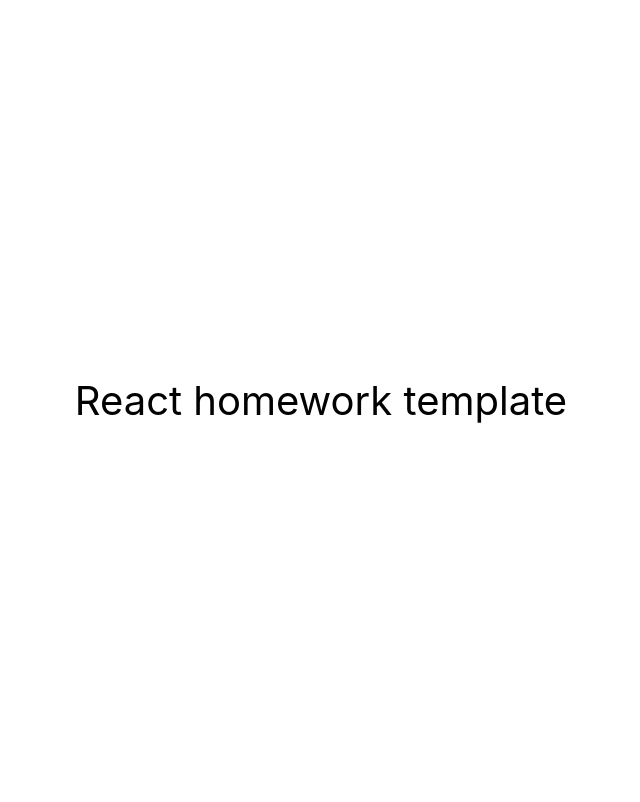
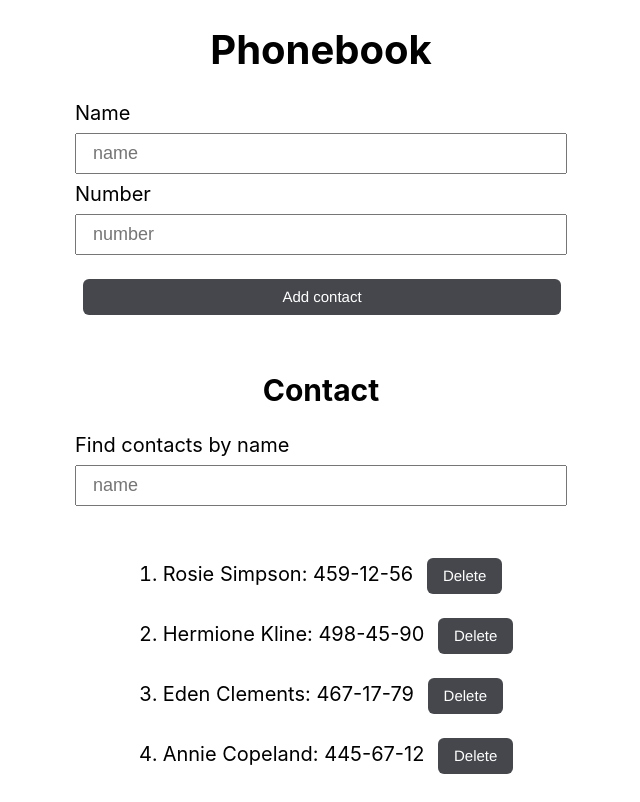
Before and after one commit to oleHxOleksuk/goit-react-hw-07-phonebook, a React (Create React App) app: page / in a window 1280 px wide. Shown: the whole page, without its empty margins (319-959 px from the left). Built offline with nearby package versions, Linux system fonts and the light colour scheme.

Commit message:
fwsveg34444

```diff
--- a/package.json
+++ b/package.json
@@ -1,17 +1,19 @@
 {
-  "name": "react-homework-template",
+  "name": "goit-react-hw-06-phonebook",
   "version": "0.1.0",
   "private": true,
-  "homepage": "https://goitacademy.github.io/react-homework-template/",
+  "homepage": "https://olehxoleksuk.github.io/goit-react-hw-06-phonebook/",
   "dependencies": {
     "@testing-library/jest-dom": "^5.16.3",
     "@testing-library/react": "^12.1.4",
     "@testing-library/user-event": "^13.5.0",
+    "nanoid": "^4.0.1",
     "react": "^18.1.0",
     "react-dom": "^18.1.0",
     "react-redux": "^8.0.5",
     "react-scripts": "5.0.1",
     "redux": "^4.2.1",
+    "sass": "^1.58.3",
     "web-vitals": "^2.1.3"
   },
   "scripts": {
--- a/src/components/App.jsx
+++ b/src/components/App.jsx
@@ -1,16 +1,9 @@
+import Phonebook from "./Phonebook/Phonebook";
+
 export const App = () => {
   return (
-    <div
-      style={{
-        height: '100vh',
-        display: 'flex',
-        justifyContent: 'center',
-        alignItems: 'center',
-        fontSize: 40,
-        color: '#010101'
-      }}
-    >
-      React homework template
+    <div>
+      <Phonebook/>
     </div>
   );
 };
--- /dev/null
+++ b/src/components/ContactForm/ContactForm.jsx
@@ -0,0 +1,59 @@
+import { Component } from 'react';
+import PropTypes from 'prop-types';
+import inititalState from './initialState';
+import styles from './form.module.scss';
+class ContactForm extends Component {
+  state = { ...inititalState };
+  handleSubmit = e => {
+    e.preventDefault();
+    const { onSubmit } = this.props;
+    onSubmit({ ...this.state });
+    this.reset();
+  };
+
+  reset() {
+    this.setState({ ...inititalState });
+  }
+
+  handleChange = ({ target }) => {
+    const { name, value } = target;
+    this.setState({
+      [name]: value,
+    });
+  };
+  render() {
+    const { handleChange, handleSubmit } = this;
+    const { name, number } = this.state;
+    return (
+      <form onSubmit={handleSubmit} className={styles.form}>
+          <label className={styles.formLabel}>Name</label>
+          <input
+            className={styles.formName}
+            pattern="^[a-zA-Zа-яА-Я]+(([' -][a-zA-Zа-яА-Я ])?[a-zA-Zа-яА-Я]*)*$"
+            value={name}
+            name="name"
+            onChange={handleChange}
+            placeholder="name"
+            required
+          />
+          <label className={styles.formLabel}>Number</label>
+          <input
+             className={styles.formNumber}
+            value={number}
+            name="number"
+            onChange={handleChange}
+            type="tel"
+            placeholder="number"
+            title="Phone number must be digits and can contain spaces, dashes, parentheses and can start with +"
+            pattern="\+?\d{1,4}?[-.\s]?\(?\d{1,3}?\)?[-.\s]?\d{1,4}[-.\s]?\d{1,4}[-.\s]?\d{1,9}"
+            required
+          />
+        <button className={styles.formBtn} type="submit">Add contact</button>
+      </form>
+    );
+  }
+}
+export default ContactForm;
+ContactForm.propTypes = {
+  onSubmit: PropTypes.func.isRequired,
+};
--- /dev/null
+++ b/src/components/ContactForm/form.module.scss
@@ -0,0 +1,40 @@
+.form {
+  display: flex;
+  flex-direction: column;
+}
+
+.formName,
+.formNumber {
+  display: flex;
+  flex-direction: column;
+  margin: 0.5rem auto;
+  align-items: center;
+  font-size: large;
+  text-align: left;
+  padding: 0.5rem 15rem 0.5rem 1rem;
+}
+
+.formBtn {
+  margin-top: 1rem;
+  margin-bottom: 2rem;
+  background-color: rgba(23, 26, 32, 0.8);
+  border: none;
+  border-radius: 6px;
+  color: #fff;
+  flex-grow: 1;
+  font-family: SFProText-Regular, Helvetica, Arial, sans-serif;
+  font-size: 15px;
+  height: 36px;
+  line-height: 20px;
+  margin-left: 8px;
+  margin-right: 6px;
+  min-width: 185px;
+  padding: 0 16px 0 16px;
+  color: white;
+  cursor: pointer;
+}
+
+.formBtn:hover {
+  background-color: rgba(23, 26, 32, 1);
+  cursor: pointer;
+}
--- /dev/null
+++ b/src/components/ContactForm/initialState.js
@@ -0,0 +1,6 @@
+const inititalState = {
+  name: '',
+  number: '',
+};
+
+export default inititalState;
--- /dev/null
+++ b/src/components/ContactList/ContactList.jsx
@@ -0,0 +1,37 @@
+import PropTypes from 'prop-types';
+import styles from './contactList.module.scss';
+const ContactList = ({ items, removeContact }) => {
+  const contacts = items.map(({ id, name, number }) => (
+    <li key={id}>
+      {name}: {number}{' '}
+      <button
+        className={styles.contactListItemBtn}
+        onClick={() => removeContact(id)}
+        type="button"
+      >
+        Delete
+      </button>
+    </li>
+  ));
+  return (
+    <div className={styles.wraperContactList}>
+      <ol className={styles.contactList}>{contacts}</ol>
+    </div>
+  );
+};
+export default ContactList;
+
+ContactList.defaultProps = {
+  items: [],
+};
+
+ContactList.propTypes = {
+  removeContact: PropTypes.func.isRequired,
+  items: PropTypes.arrayOf(
+    PropTypes.shape({
+      id: PropTypes.string.isRequired,
+      name: PropTypes.string.isRequired,
+      number: PropTypes.string.isRequired,
+    })
+  ),
+};
--- /dev/null
+++ b/src/components/ContactList/contactList.module.scss
@@ -0,0 +1,25 @@
+.contactListItemBtn {
+  margin-top: 1rem;
+  margin-bottom: 0.5rem;
+  align-items: right;
+  background-color: rgba(23, 26, 32, 0.8);
+  border: none;
+  border-radius: 6px;
+  color: #fff;
+  flex-grow: 1;
+  font-family: SFProText-Regular, Helvetica, Arial, sans-serif;
+  font-size: 15px;
+  height: 36px;
+  line-height: 20px;
+  margin-left: 8px;
+  margin-right: 6px;
+  min-width: 50px;
+  padding: 0 16px 0 16px;
+  color: white;
+  cursor: pointer;
+}
+
+.contactListItemBtn:hover {
+  background-color: rgba(23, 26, 32, 1);
+  cursor: pointer;
+}
--- /dev/null
+++ b/src/components/Filter/Filter.jsx
@@ -0,0 +1,16 @@
+import PropTypes from "prop-types";
+import styles from './filter.module.scss'
+
+const ContactFilter =({handleChange}) =>{
+  return(
+    <div>
+      <label className={styles.filterLabel}>Find contacts by name</label>
+      <input className={styles.filterName} name='filter' onChange={handleChange} placeholder='name'/>
+    </div>
+  )
+}
+export default ContactFilter;
+
+ContactFilter.propTypes = {
+  handleChange: PropTypes.func.isRequired,
+}
--- /dev/null
+++ b/src/components/Filter/filter.module.scss
@@ -0,0 +1,9 @@
+.filterName {
+  display: flex;
+  flex-direction: column;
+  margin: 0.5rem auto 1rem;
+  align-items: center;
+  font-size: large;
+  text-align: left;
+  padding: 0.5rem 15rem 0.5rem 1rem;
+}
--- /dev/null
+++ b/src/components/Phonebook/Phonebook.jsx
@@ -0,0 +1,99 @@
+import { Component } from 'react';
+import { nanoid } from 'nanoid';
+
+import styles from './phonebook.module.scss'
+
+import items from '../items';
+
+import ContactList from '../ContactList/ContactList';
+import ContactFilter from '../Filter/Filter';
+import ContactForm from '../ContactForm/ContactForm';
+
+class Phonebook extends Component {
+  state = {
+    items: [...items],
+    filter: '',
+  };
+
+  componentDidMount() {
+    const items = JSON.parse(localStorage.getItem('my-contacts'));
+    if (items?.length) {
+      this.setState({ items });
+    }
+  }
+
+  componentDidUpdate(prevProps, prevState) {
+    const { items } = this.state;
+    if (prevState.items.length !== items.length) {
+      localStorage.setItem('my-contacts', JSON.stringify(items));
+    }
+  }
+
+  removeContact = id => {
+    this.setState(({ items }) => {
+      const newContacts = items.filter(item => item.id !== id);
+      return { items: newContacts };
+    });
+  };
+
+  addContact = ({ name, number }) => {
+    if (this.isDublicate(name)) {
+      alert(`${name} is already in contacts`);
+      return false;
+    }
+    this.setState(prevState => {
+      const { items } = prevState;
+      const newContact = {
+        id: nanoid(),
+        name,
+        number,
+      };
+      return { items: [newContact, ...items] };
+    });
+    return true;
+  };
+
+  handleFilter = ({ target }) => {
+    this.setState({ filter: target.value });
+  };
+
+  isDublicate(name) {
+    const normalized = name.toLowerCase();
+    const { items } = this.state;
+    const people = items.find(({ name }) => {
+      return name.toLowerCase() === normalized;
+    });
+    return Boolean(people);
+  }
+
+  getFilterContact() {
+    const { filter, items } = this.state;
+    if (!filter) {
+      return items;
+    }
+    const normalizedFilter = filter.toLowerCase();
+    const result = items.filter(({ name }) => {
+      return name.toLowerCase().includes(normalizedFilter);
+    });
+    return result;
+  }
+
+  render() {
+    const { addContact, handleFilter, removeContact } = this;
+
+    const items = this.getFilterContact();
+
+    return (
+      <div>
+        <div className={styles.phonebook}>
+        <h1>Phonebook</h1>
+        <ContactForm onSubmit={addContact} />
+        <h2>Contact</h2>
+        <ContactFilter handleChange={handleFilter} />
+        <ContactList removeContact={removeContact} items={items} />
+        </div>
+      </div>
+    );
+  }
+}
+export default Phonebook;
--- /dev/null
+++ b/src/components/Phonebook/phonebook.module.scss
@@ -0,0 +1,9 @@
+.phonebook{
+    height: 100vh;
+    display: flex;
+    flex-direction: column;
+    justify-content: center;
+    align-items: center;
+    font-size: 20px;
+    color: #010101;
+}
--- /dev/null
+++ b/src/components/items.js
@@ -0,0 +1,25 @@
+import {nanoid} from "nanoid";
+
+const items=[
+  {
+    id: nanoid(),
+    name: 'Rosie Simpson',
+    number: '459-12-56',
+  },
+  {
+    id: nanoid(),
+    name: 'Hermione Kline',
+    number: '498-45-90',
+  },
+  {
+    id: nanoid(),
+    name: 'Eden Clements',
+    number: '467-17-79',
+  },
+  {
+    id: nanoid(),
+    name: 'Annie Copeland',
+    number: '445-67-12',
+  },
+]
+export default items;
```
Also changed, not shown: 1 other file (tests, documents, lock files or other folders).
